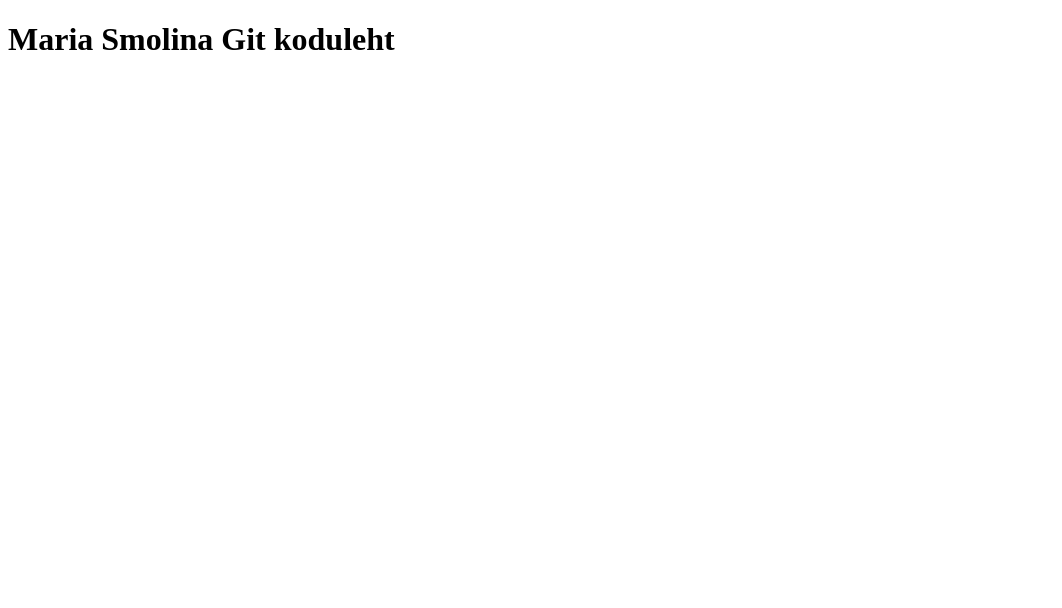
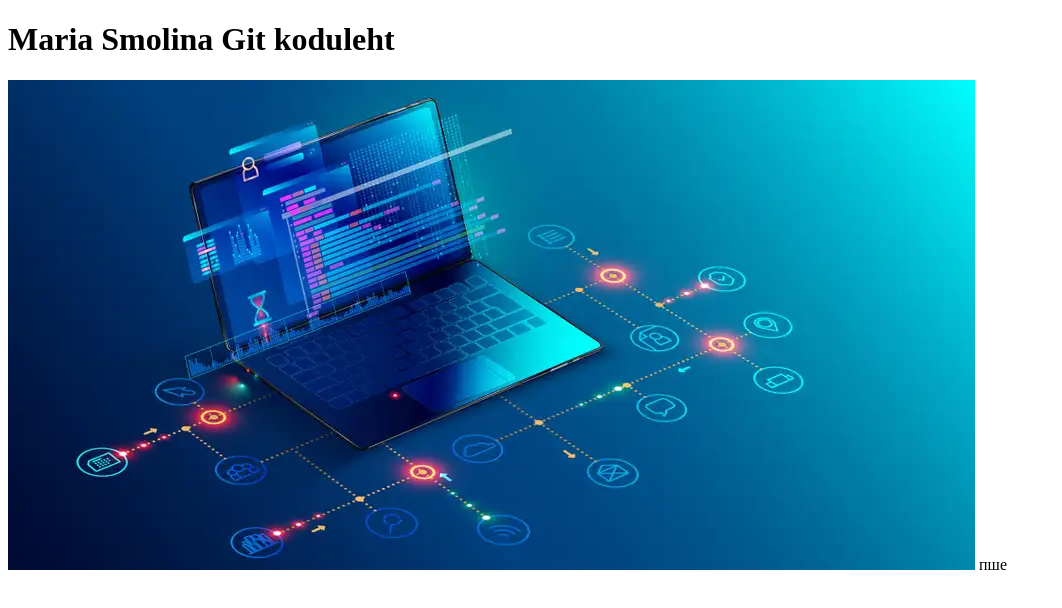
Before and after one commit to mariasmolina/MariaSmolinaVeebileht, a plain HTML site: page index.html in a window 1280 px wide. Shown: the whole page, without its empty margins (0-1062 px from the left). Drawn offline with Linux system fonts and the light colour scheme.

Commit message:
pilt ja pildifail on lisatud projekti

```diff
--- a/index.html
+++ b/index.html
@@ -6,6 +6,7 @@
 </head>
 <body>
 <h1>Maria Smolina Git koduleht</h1>
-
+<img src="programming.jpg" height="490" width="967"/>
+пше
 </body>
 </html>
```
Also changed, not shown: programming.jpg (added).
